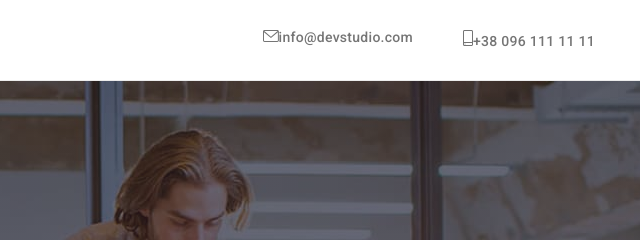
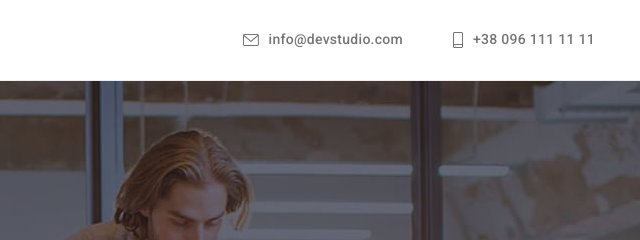
Before and after one commit to ZakharTsarapov/goit-markup-hw-04, a plain HTML site: page index.html in a window 1280 px wide. Shown: the top 240 px of the page, 630-1270 px from the left. Drawn offline with nearby package versions, Linux system fonts and the light colour scheme.

Commit message:
work with errors

```diff
--- a/css/styles.css
+++ b/css/styles.css
@@ -185,17 +185,20 @@ h5 {
 
 }
 
-.envelope {
+.contact-icons {
     margin-right: 10px;
     fill: currentColor;
 }
+
+
 
 .tel {
     margin-left: 50px;
 }
 
 .mail-tel {
-
+    display: flex;
+    align-items: center;
     color: var(--text-color);
 }
 
@@ -218,7 +221,8 @@ ul>.mail {
 }
 
 .tel-mail {
-
+    display: flex;
+    align-items: center;
     color: var(--text-color);
 }
 
--- a/index.html
+++ b/index.html
@@ -45,7 +45,7 @@
             <li class="mail-tel">
               <a href="mailto:info@devstudio.com" class="mail-tel"
                 >
-                <svg width="16" height="12">
+                <svg width="16" height="12" class="contact-icons">
                 <use
                   class="envelope"
                   href="./images/goit-svg.svg#icon-envelope"
@@ -56,7 +56,7 @@
             <li class="tel-mail tel">
 
               <a href="tel:+380961111111" class="tel-mail">
-                <svg width="10" height="16">
+                <svg width="10" height="16" class="contact-icons">
                 <use
                   class="smartphone"
                   href="./images/goit-svg.svg#icon-smartphone"
```
